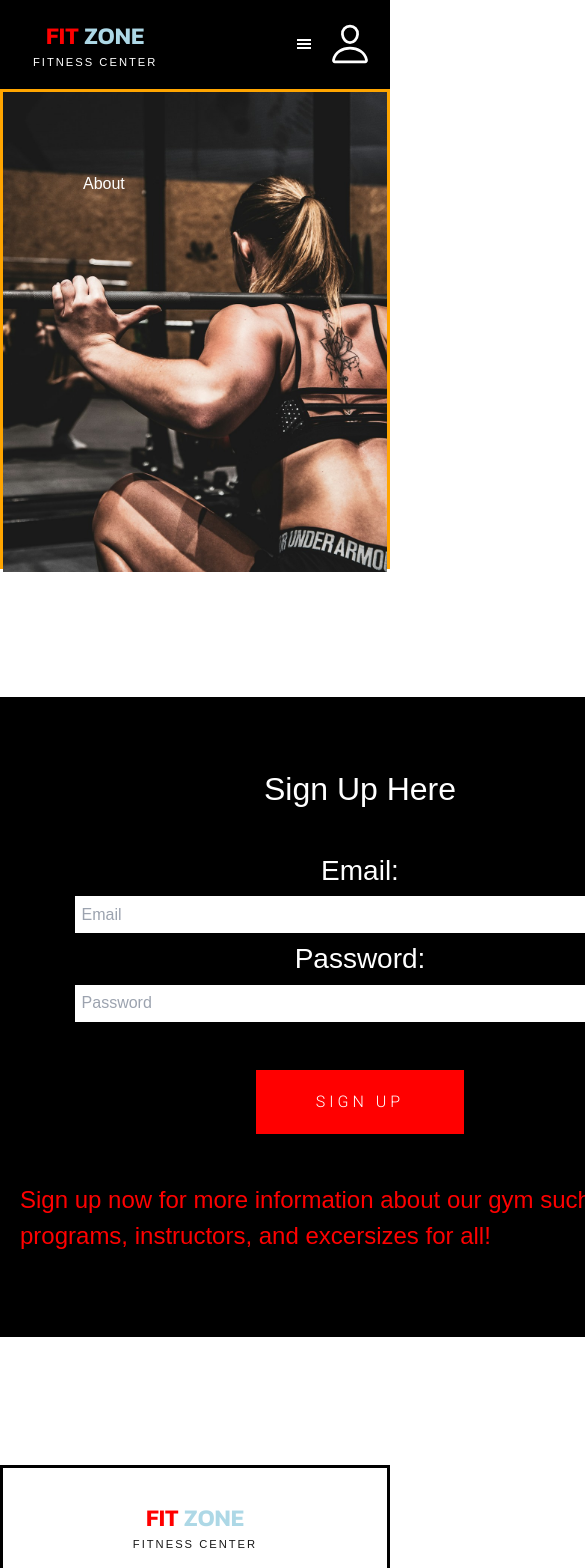
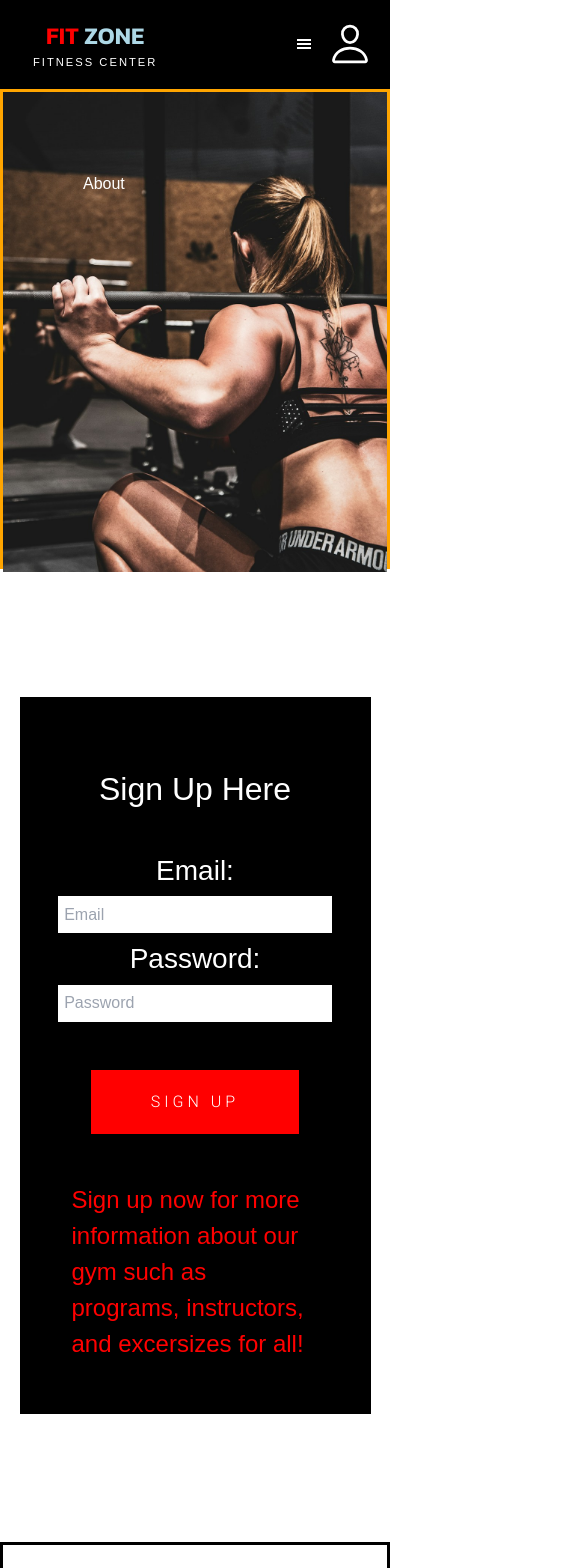
Before and after one commit to NMc0der/gym-website1, a Next.js app: page /signUp in a window 390 px wide. Shown: the top 1568 px of the page, 585 px wide, since content can reach past the window. Built offline with nearby package versions, Linux system fonts and the light colour scheme.

Commit message:
sign up page now fully responsive

```diff
--- a/src/app/(Routes)/signUp/signUp.scss
+++ b/src/app/(Routes)/signUp/signUp.scss
@@ -1,3 +1,6 @@
+@import "../../styles/global";
+@import "../../styles/breakpoint";
+
 .sign-up-container {
   background-color: black;
   color: white;
@@ -7,8 +10,16 @@
   //   align-items: center;
   //   padding: 5rem;
   border: 4px solid black;
-  height: 40rem;
-  width: 45rem;
+
+  width: 90%;
+  @include sm {
+    height: 45rem;
+  }
+
+  @include md {
+    height: 40rem;
+    width: 45rem;
+  }
 
   margin: 8rem auto;
 
@@ -42,8 +53,7 @@
 }
 
 .sign-up-now-text {
-  margin-top: 3rem;
-  margin-left: 1rem;
+  margin: 3rem;
   font-size: 1.5rem;
-  color: red;
+  color: $primary-color;
 }
```
